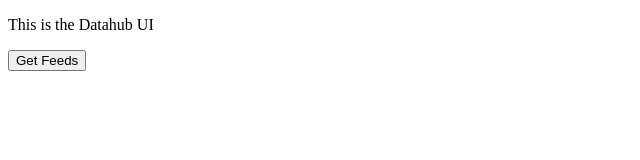
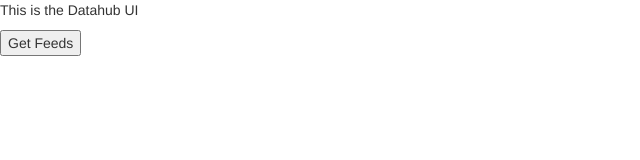
Before and after one commit to pblesf/datahub-angular-ui, a website: page datahub-ui/index.html in a window 1280 px wide. Shown: the whole page, without its empty margins (0-640 px from the left). Drawn offline with nearby package versions, Linux system fonts and the light colour scheme.

Commit message:
fixed bootstrap path

```diff
--- a/datahub-ui/index.html
+++ b/datahub-ui/index.html
@@ -14,7 +14,7 @@
 <head lang="en">
 	<meta charset="UTF-8">
 	<title></title>
-	<!--<link rel="stylesheet" href="../lib/boostrap/dist/css/bootstrap.css">-->
+	<link rel="stylesheet" href="../lib/bootstrap/dist/css/bootstrap.css">
 	<script src="../lib/angular/angular.js"></script>
 	<script src="../lib/angular-bootstrap/ui-bootstrap-tpls.js"></script>
 	<script src="app.js"></script>
```
